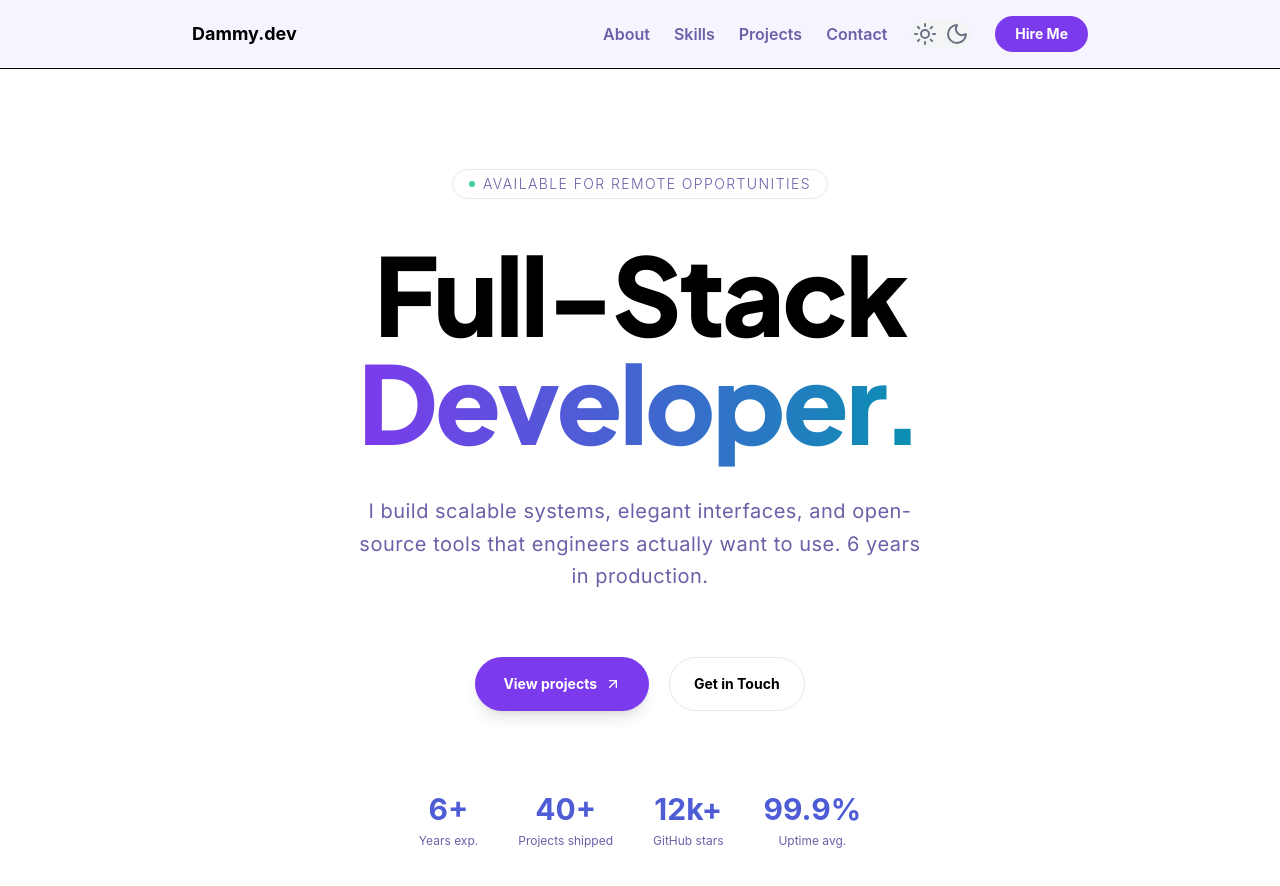
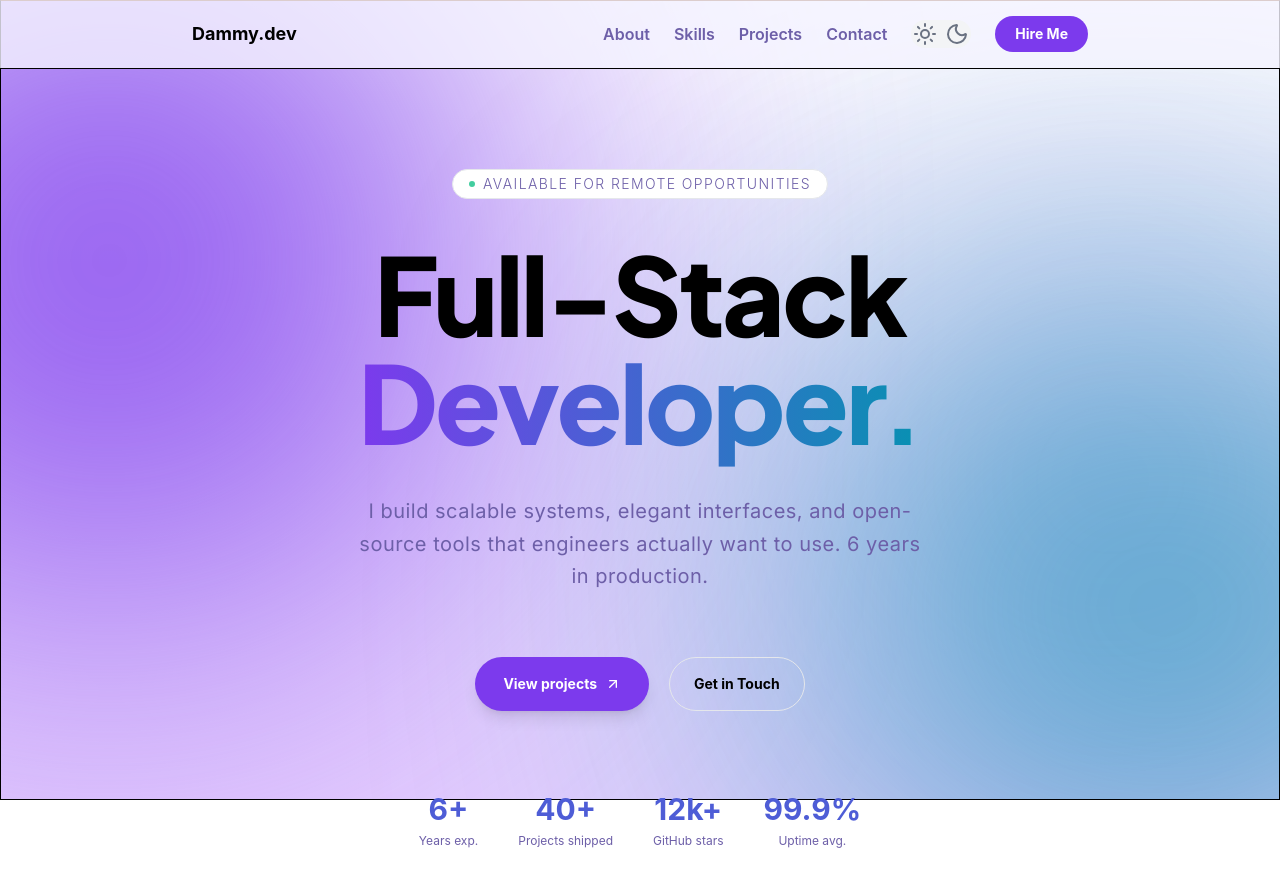
Before and after one commit to FafioluOluwadamilola/portforlio, a React (Vite) app: page / in a window 1280 px wide. Shown: the top 886 px of the page. Built offline with nearby package versions, Linux system fonts and the light colour scheme.

Commit message:
905 done witht the background

```diff
--- a/src/App.jsx
+++ b/src/App.jsx
@@ -1,12 +1,14 @@
+import Background from './Components/Background'
 import Header from './Components/Header'
 import Hero from './Components/Hero'
 
 const App = () => {
   return (
-      <div>
-        <Header/>
+    <div>
+      <Background />
+      <Header />
         <Hero />
-      </div>
+    </div>
   )
 }
 
--- /dev/null
+++ b/src/Components/Background.jsx
@@ -0,0 +1,62 @@
+import { motion } from "motion/react"
+
+
+const Background = () => {
+
+    const blobTransition = {
+        ease: "easeInOut",
+        repeat: Infinity,
+        repeatType: "mirror"
+    }
+
+    return (
+        <div
+            className=
+            "min-h-screen border border-t-amber-900 w-full bg-gradient-to-b from-white to-purple-200 absolute  z-[-1] overflow-hidden"
+        >
+
+            <motion.div
+                className="blob-1"
+                animate={{
+                    x: [0, 20, 0],
+                    y: [0, -15, 0],
+                    scale: [1, 1.04, 1],
+                }}
+                transition={{
+                    duration: 8,
+                    ...blobTransition
+                }}
+            />
+
+            <motion.div
+                className="blob-2"
+                animate={{
+                    x: [0, -15, 0],
+                    y: [0, 25, 0],
+                    scale: [1, 0.98, 1],
+                }}
+                transition={{
+                    duration: 7,
+                    ...blobTransition
+                }}
+            />
+
+            <motion.div
+                className="blob-3"
+                animate={{
+                    x: [0, -30, 0],
+                    y: [0, -100, 0],
+                    scale: [1, 1.02, 1],
+                }}
+                transition={{
+                    duration: 8,
+                    ...blobTransition
+                }}
+            />
+
+
+        </div>
+    )
+}
+
+export default Background
--- a/src/Components/Header.jsx
+++ b/src/Components/Header.jsx
@@ -3,7 +3,7 @@ import React from 'react'
 
 const Header = () => {
     return (
-        <header className=" top-0 inset-x-0 z-50 transition-all duration-500 bg-[#f4f3ff]/80 backdrop:blur-2xl border-b border-border" >
+        <header className=" top-0 inset-x-0 z-20 transition-all duration-500 bg-[#f4f3ff]/80 backdrop:blur-2xl border-b border-border" >
 
             <div className='max-w-7xl sm:max-w-3xl md:max-w-4xl mx-auto flex justify-between items-center py-4 '>
 
--- a/src/Components/Hero.jsx
+++ b/src/Components/Hero.jsx
@@ -3,11 +3,11 @@ import { motion } from "motion/react"
 
 const Hero = () => {
     return (
-        <div className='max-w-5xl w-full mx-auto flex items-center justify-center h-auto gap-10 flex-col mt-25 mb-20'>
+        <div className='max-w-5xl w-full mx-auto flex items-center justify-center h-auto gap-10 flex-col mt-25 mb-20 z-20'>
 
-            <div className='flex gap-2 items-center border border-gray-200 rounded-full px-4 py-1'>
+            <div className='flex gap-2 items-center border border-gray-200 rounded-full px-4 py-1 bg-white'>
                 <span className='w-1.5 h-1.5 bg-emerald-500 rounded-full animate-pulse' />
-                <span className='text-[#6D5FA8] text-sm font-light tracking-widest'>AVAILABLE FOR REMOTE OPPORTUNITIES</span>
+                <span className='text-[#6D5FA8] text-sm font-light tracking-widest '>AVAILABLE FOR REMOTE OPPORTUNITIES</span>
             </div>
 
             <div className='text-center'>
--- /dev/null
+++ b/src/Sections/HeroSection.jsx
@@ -0,0 +1,10 @@
+
+const HeroSection = () => {
+  return (
+    <div>
+
+    </div>
+  )
+}
+
+export default HeroSection
--- a/src/index.css
+++ b/src/index.css
@@ -11,6 +11,7 @@
 }
 
 @layer components {
+
   .header-color {
     color: #6d5fa8;
   }
@@ -42,3 +43,40 @@
 
 
 }
+
+/* Background Blobs */
+.blob-1{
+    position: absolute;
+    top: -10%;
+    left: -20%;
+    width: 700px;
+    height: 700px;
+    background-color: #7C3AED;
+    border-radius: 50%;
+    filter: blur(180px);
+    z-index: -1;
+  }
+
+  .blob-2{
+    position: absolute;
+    top: 40%;
+    right: 1%;
+    width: 300px;
+    height: 300px;
+    background-color: #4e5dd6;
+    border-radius: 50%;
+    filter: blur(180px);
+    z-index: -1;
+  }
+
+  .blob-3{
+    position: absolute;
+    right: -20%;
+    bottom: -10%;
+    width: 700px;
+    height: 400px;
+    background-color: #0891b2;
+    border-radius: 50%;
+    filter: blur(180px);
+    z-index: -1;
+  }
```
